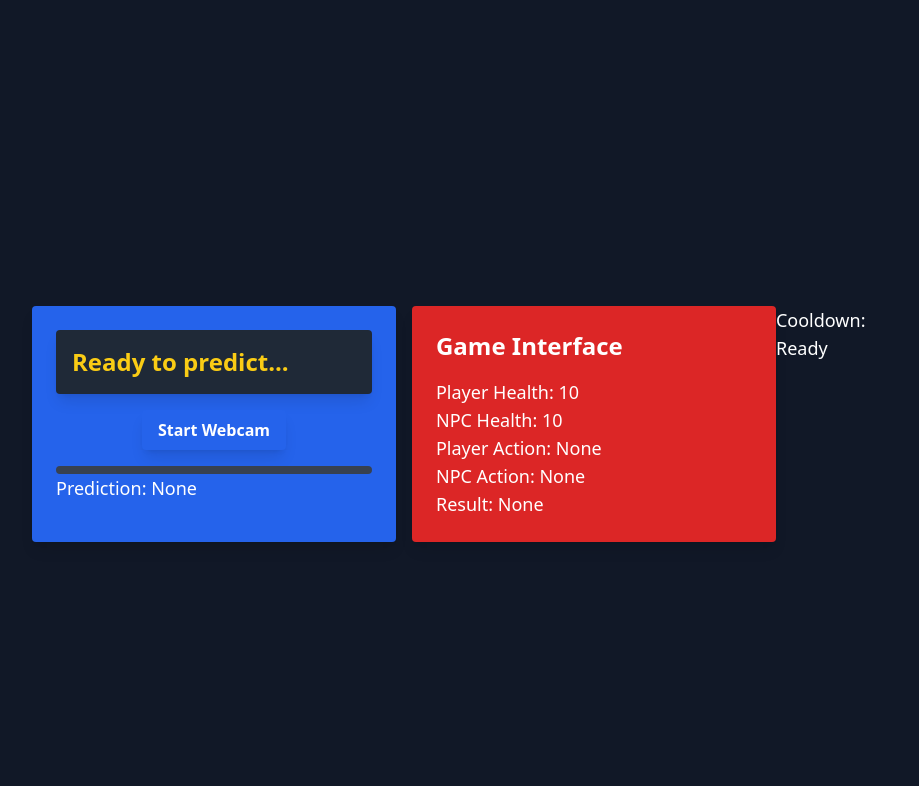
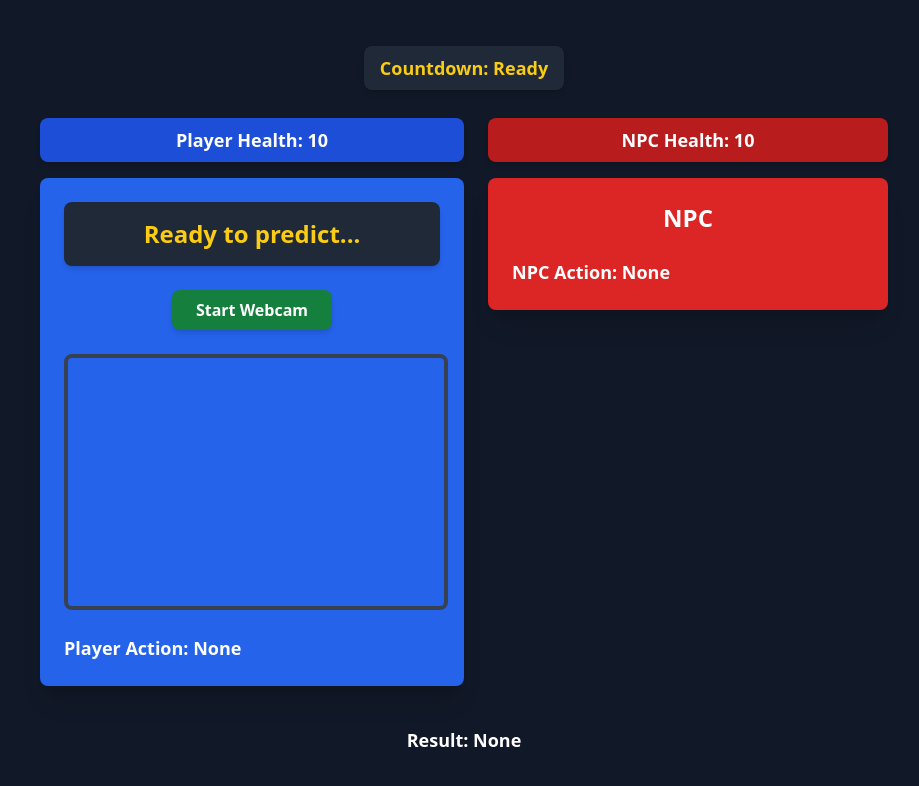
Before and after one commit to Justin4625/Interface-PRG08-Eindopdracht01, a website built with Vite: page index.html in a window 1280 px wide. Shown: the whole page, without its empty margins (176-1095 px from the left). Built offline with nearby package versions, Linux system fonts and the light colour scheme.

Commit message:
Logica aanpassen + UI aanpassing

```diff
--- a/game.js
+++ b/game.js
@@ -35,12 +35,13 @@ export function turnLogic(playerAction, npcAction) {
                 npc.health -= playerDamage;
                 result = `Player attacked with a sword! NPC tried to block, but failed! NPC takes ${playerDamage} damage.`;
             }
-        } else if (npcAction === "⚡ Lading") {
+        } else if (npcAction === "⚡ Charge") {
             npc.health -= playerDamage;
-            result = `Player attacked with a sword! NPC takes ${playerDamage} damage.`;
+            result = `Player attacked with a sword! NPC was charging and takes ${playerDamage} damage.`;
         }
 
-        player.charge = 0;
+        player.charge = 0; // Reset player charge
+        npc.charge = 0; // Reset NPC charge
     } else if (playerAction === "🛡️ Schild") {
         if (npcAction === "🗡️ Zwaard") {
             const npcDamage = 1 + npc.charge;
@@ -54,14 +55,13 @@ export function turnLogic(playerAction, npcAction) {
         } else {
             result = `Player used a shield. No effect.`;
         }
-    } else if (playerAction === "⚡ Lading") {
+    } else if (playerAction === "⚡ Charge") {
         player.charge++;
         if (npcAction === "🗡️ Zwaard") {
             const npcDamage = 1 + npc.charge;
             player.health -= npcDamage;
             result = `Player charged, but NPC attacked with a sword! Player takes ${npcDamage} damage.`;
-        } else if (npcAction === "⚡ Lading") {
-            player.charge++;
+        } else if (npcAction === "⚡ Charge") {
             npc.charge++;
             result = `Both charged up!`;
         } else {
--- a/index.html
+++ b/index.html
@@ -12,36 +12,51 @@
 </head>
 
 <body class="bg-gray-900 text-white font-sans min-h-screen flex flex-col items-center justify-center">
-<section class="w-full max-w-4xl p-4 mt-12 flex justify-between">
-  <!-- Blauwe box -->
-  <div class="bg-blue-600 text-white p-6 rounded shadow-lg w-1/2 mr-2">
-    <div id="predictionDiv" class="text-2xl font-bold bg-gray-800 text-yellow-400 p-4 rounded shadow-lg mb-4">
+<p id="cooldownTimer" class="text-lg font-semibold bg-gray-800 text-yellow-400 py-2 px-4 rounded-lg shadow-md inline-block">
+  Countdown: Ready
+</p>
+<section class="w-full max-w-4xl p-6 mt-1 flex flex-col md:flex-row justify-between gap-6">
+  <!-- Blue box with Player Health above -->
+  <div class="w-full md:w-1/2">
+    <p id="playerHealth" class="text-lg font-semibold text-center bg-blue-700 text-white py-2 px-4 rounded-lg shadow-md mb-4">
+      Player Health: 10
+    </p>
+    <div class="bg-blue-600 text-white p-6 rounded-lg shadow-xl">
+      <div id="predictionDiv" class="text-2xl font-bold bg-gray-800 text-yellow-400 p-4 rounded-lg shadow-md mb-6 text-center">
         Ready to predict...
       </div>
-    <div class="flex justify-center mb-4">
-      <button id="webcamButton" class="bg-blue-600 hover:bg-blue-700 text-white font-bold py-2 px-4 rounded shadow-lg">
+      <div class="flex justify-center mb-6">
+        <button id="webcamButton" class="bg-green-700 hover:bg-green-800 focus:ring-4 focus:ring-green-400 text-white font-bold py-2 px-6 rounded-lg shadow-md transition">
           Start Webcam
         </button>
       </div>
-    <div class="videoView relative mx-auto border-4 border-gray-700 rounded-lg overflow-hidden">
-      <video id="webcam" class="absolute top-0 left-0 w-full h-full object-cover" muted autoplay playsinline></video>
+      <div class="videoView relative mx-auto border-4 border-gray-700 rounded-lg overflow-hidden w-96 h-64">
+        <video id="webcam" class="absolute top-0 left-0 w-full h-full object-cover invisible" muted autoplay playsinline></video>
         <canvas id="output_canvas" class="absolute top-0 left-0 w-full h-full"></canvas>
-      <div id="myimage" class="absolute"></div>
       </div>
-    <p class="text-lg">Prediction: <span id="predictionText">None</span></p>
+      <div class="mt-6 space-y-2">
+        <p id="playerAction" class="text-lg font-semibold">Player Action: None</p>
+      </div>
+    </div>
   </div>
 
-  <!-- Rode box -->
-  <div class="bg-red-600 text-white p-6 rounded shadow-lg w-1/2 ml-2">
-    <h2 class="text-2xl font-bold mb-4">Game Interface</h2>
-    <p id="playerHealth" class="text-lg">Player Health: 10</p>
-    <p id="npcHealth" class="text-lg">NPC Health: 10</p>
-    <p id="playerAction" class="text-lg">Player Action: None</p>
-    <p id="npcAction" class="text-lg">NPC Action: None</p>
-    <p id="result" class="text-lg">Result: None</p>
+  <!-- Red box with NPC Health above -->
+  <div class="w-full md:w-1/2">
+    <p id="npcHealth" class="text-lg font-semibold text-center bg-red-700 text-white py-2 px-4 rounded-lg shadow-md mb-4">
+      NPC Health: 10
+    </p>
+    <div class="bg-red-600 text-white p-6 rounded-lg shadow-xl">
+      <h2 class="text-2xl font-bold mb-6 text-center">NPC</h2>
+      <div class="space-y-2">
+        <p id="npcAction" class="text-lg font-semibold">NPC Action: None</p>
       </div>
-  <p id="cooldownTimer" class="text-lg">Cooldown: Ready</p>
+    </div>
+  </div>
 </section>
+
+<div class="text-center">
+  <p id="result" class="text-lg font-semibold mt-4">Result: None</p>
+</div>
 </body>
 
 </html>
```
Lines whose indentation alone changed are shown as unchanged.
